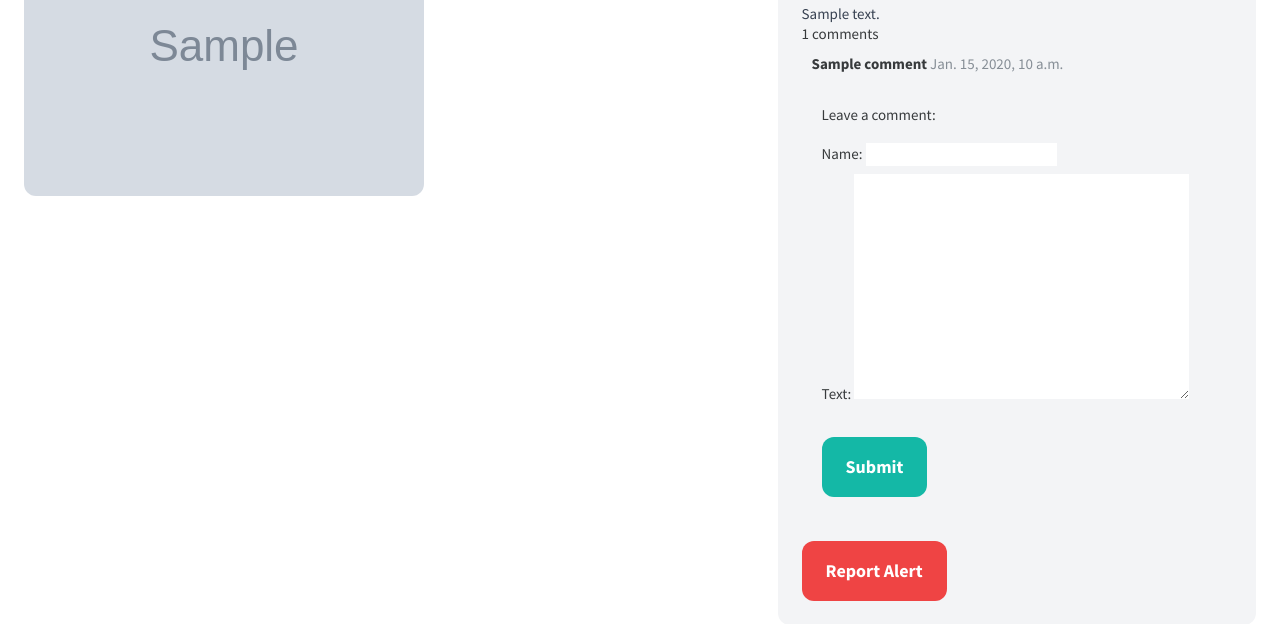
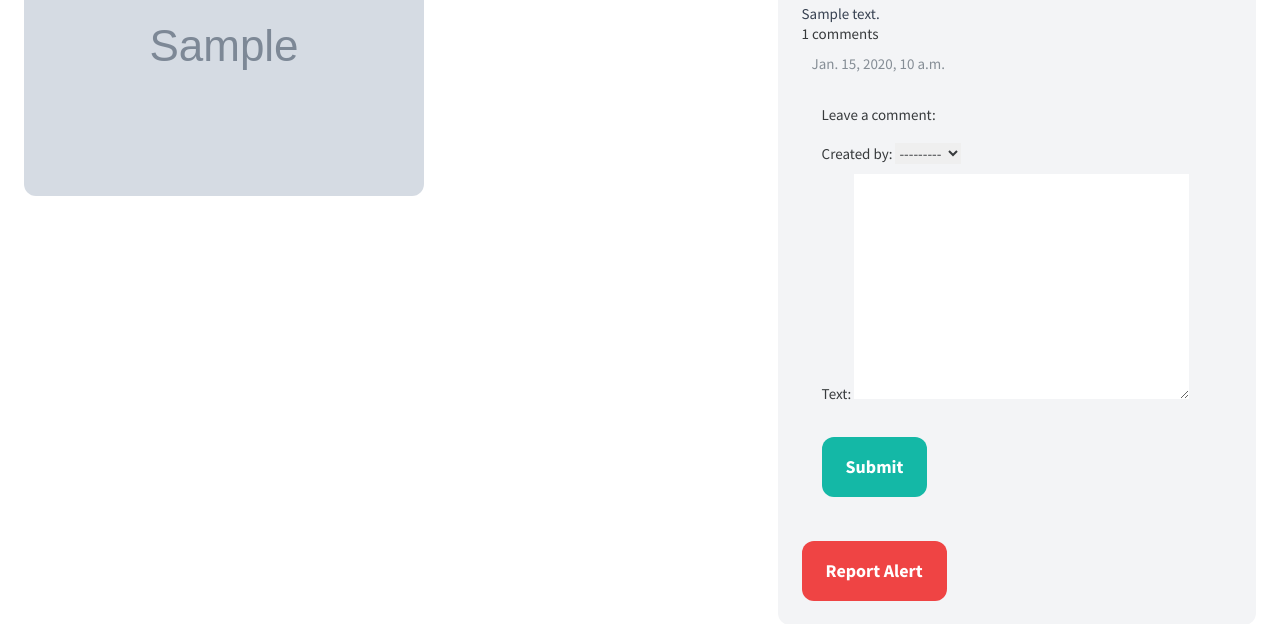
Before and after one commit to AlessandroRossi87/SchonebergAlert, a Django app: page /blog/posts/1/ in a window 1280 px wide. Shown: the part 205-829 px from the top of the page. Run offline with Django 4.2, Linux system fonts and the light colour scheme; tables that the repository leaves empty hold one stand-in row (values such as "Sample post"); grey boxes marked "Sample" are stand-in pictures; some libraries are stand-ins or nearby versions.

Commit message:
Removed field name from comment

```diff
--- a/post/admin.py
+++ b/post/admin.py
@@ -8,6 +8,6 @@ admin.site.register(Post)
 
 @admin.register(Comment)
 class CommentAdmin(admin.ModelAdmin):
-    list_display = ('name', 'text', 'post', 'created_on', 'active')
+    list_display = ('created_by', 'text', 'post', 'created_on', 'active')
     list_filter = ('active', 'created_on')
-    search_fields = ('name', 'email', 'body')
+    search_fields = ('created_by', 'text')
--- a/post/forms.py
+++ b/post/forms.py
@@ -45,4 +45,4 @@ class EditPostForm(forms.ModelForm):
 class CommentForm(forms.ModelForm):
     class Meta:
         model = Comment
-        fields = ('name', 'text',)
+        fields = ('created_by', 'text',)
--- a/post/models.py
+++ b/post/models.py
@@ -30,7 +30,6 @@ class Post(models.Model):
 class Comment(models.Model):
     post = models.ForeignKey(
         Post, on_delete=models.CASCADE, related_name='comments')
-    name = models.CharField(max_length=80)
     text = models.TextField(blank=True, null=True)
     created_by = models.ForeignKey(
         User, related_name='comments', on_delete=models.CASCADE)
@@ -41,4 +40,4 @@ class Comment(models.Model):
         ordering = ['created_on']
 
     def __str__(self):
-        return f'Comment by {self.text} by {self.name}'
+        return f'Comment by {self.text} by {self.created_by}'
--- a/post/templates/post/detail.html
+++ b/post/templates/post/detail.html
@@ -40,12 +40,12 @@
       <h3>Leave a comment:</h3>
       <form method="post" style="margin-top: 1.3em">
         {{ comment_form.as_p }} {% csrf_token %}
-        <a
-          href="{% url 'post:comment' post.id %}"
+        <button
+          type="submit"
           class="inline-block mt-6 px-6 py-3 text-lg font-semibold bg-teal-500 text-white rounded-xl"
         >
           Submit
-        </a>
+        </button>
       </form>
       {% endif %}
     </div>
--- a/schonalert/urls.py
+++ b/schonalert/urls.py
@@ -1,3 +1,4 @@
+from django.contrib import admin
 from django.urls import path, include
 from blog import views
 
@@ -7,6 +8,7 @@ from django.conf.urls.static import static
 app_name = 'schonalert'
 
 urlpatterns = [
+    path('admin/', admin.site.urls),
     path('', views.home, name='home'),
     path('contact/', views.contact, name='contact'),
     path('signup/', views.signup, name='signup'),
```
Also changed, not shown: post/migrations/0002_remove_comment_name.py (added).
